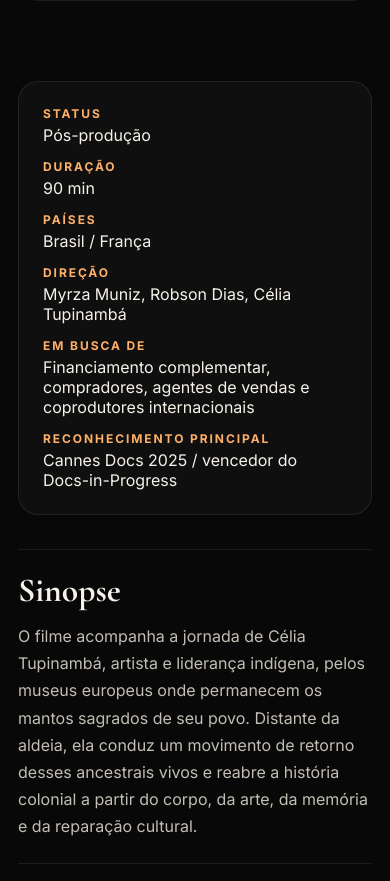
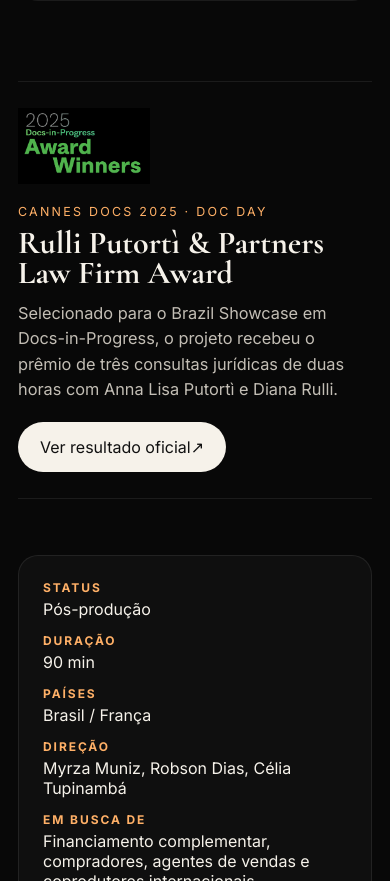
Before and after one commit to Estoatoa/site-robson, a plain HTML site: page projects/manto.html in a window 390 px wide. Shown: the part 836-1717 px from the top of the page. Drawn offline with nearby package versions, Linux system fonts and the light colour scheme.

Commit message:
Adiciona reconhecimento Cannes ao projeto Manto

```diff
--- a/projects/manto.html
+++ b/projects/manto.html
@@ -39,6 +39,21 @@
           allowfullscreen>
         </iframe>
       </div>
+    </section>
+
+    <section class="manto-cannes-award" aria-labelledby="cannes-award-title">
+      <img src="../assets/manto/logos/cannes-1.png" alt="Cannes Docs 2025 Docs-in-Progress Award Winners" loading="lazy" decoding="async" />
+      <div class="manto-cannes-award-copy">
+        <p class="section-kicker">Cannes Docs 2025 · Doc Day</p>
+        <h2 id="cannes-award-title">Rulli Putortì &amp; Partners Law Firm Award</h2>
+        <p>
+          Selecionado para o Brazil Showcase em Docs-in-Progress, o projeto recebeu o prêmio de três
+          consultas jurídicas de duas horas com Anna Lisa Putortì e Diana Rulli.
+        </p>
+      </div>
+      <a class="btn btn-primary" href="https://www.marchedufilm.com/fr/news/announcing-the-2025-docs-in-progress-award-winners/" target="_blank" rel="noopener noreferrer">
+        Ver resultado oficial <span aria-hidden="true">↗</span>
+      </a>
     </section>
 
     <section class="project-layout">
--- a/style.css
+++ b/style.css
@@ -1078,6 +1078,47 @@ button {
   padding: 0 34px 80px;
 }
 
+.manto-cannes-award {
+  display: grid;
+  grid-template-columns: minmax(92px, 180px) minmax(0, 1fr) auto;
+  gap: clamp(20px, 3vw, 48px);
+  align-items: center;
+  margin: 0 34px 80px;
+  padding: clamp(24px, 4vw, 52px);
+  border-block: 1px solid var(--line);
+}
+
+.manto-cannes-award > img {
+  display: block;
+  width: 100%;
+  max-width: 180px;
+  margin-inline: auto;
+}
+
+.manto-cannes-award-copy .section-kicker {
+  margin-bottom: .55rem;
+}
+
+.manto-cannes-award h2 {
+  margin: 0 0 .8rem;
+  color: var(--text);
+  font-family: var(--serif);
+  font-size: clamp(2rem, 3vw, 3.5rem);
+  line-height: .94;
+}
+
+.manto-cannes-award p:not(.section-kicker) {
+  max-width: 680px;
+  margin: 0;
+  color: var(--muted);
+  font-size: 1.02rem;
+  line-height: 1.55;
+}
+
+.manto-cannes-award .btn {
+  white-space: nowrap;
+}
+
 .project-video .video-box,
 .project-embed-grid iframe {
   width: 100%;
@@ -1214,6 +1255,15 @@ button {
     position: static;
   }
 
+  .manto-cannes-award {
+    grid-template-columns: 124px minmax(0, 1fr);
+  }
+
+  .manto-cannes-award .btn {
+    grid-column: 2;
+    justify-self: start;
+  }
+
   .site-nav {
     position: fixed;
     top: 74px;
@@ -1246,6 +1296,21 @@ button {
   .trajectory-list,
   .recognition-compact-grid {
     grid-template-columns: 1fr;
+  }
+
+  .manto-cannes-award {
+    grid-template-columns: 1fr;
+    margin: 0 18px 56px;
+    padding: 26px 0;
+  }
+
+  .manto-cannes-award > img {
+    max-width: 132px;
+    margin-inline: 0;
+  }
+
+  .manto-cannes-award .btn {
+    grid-column: auto;
   }
 
   .timeline-event,
```
